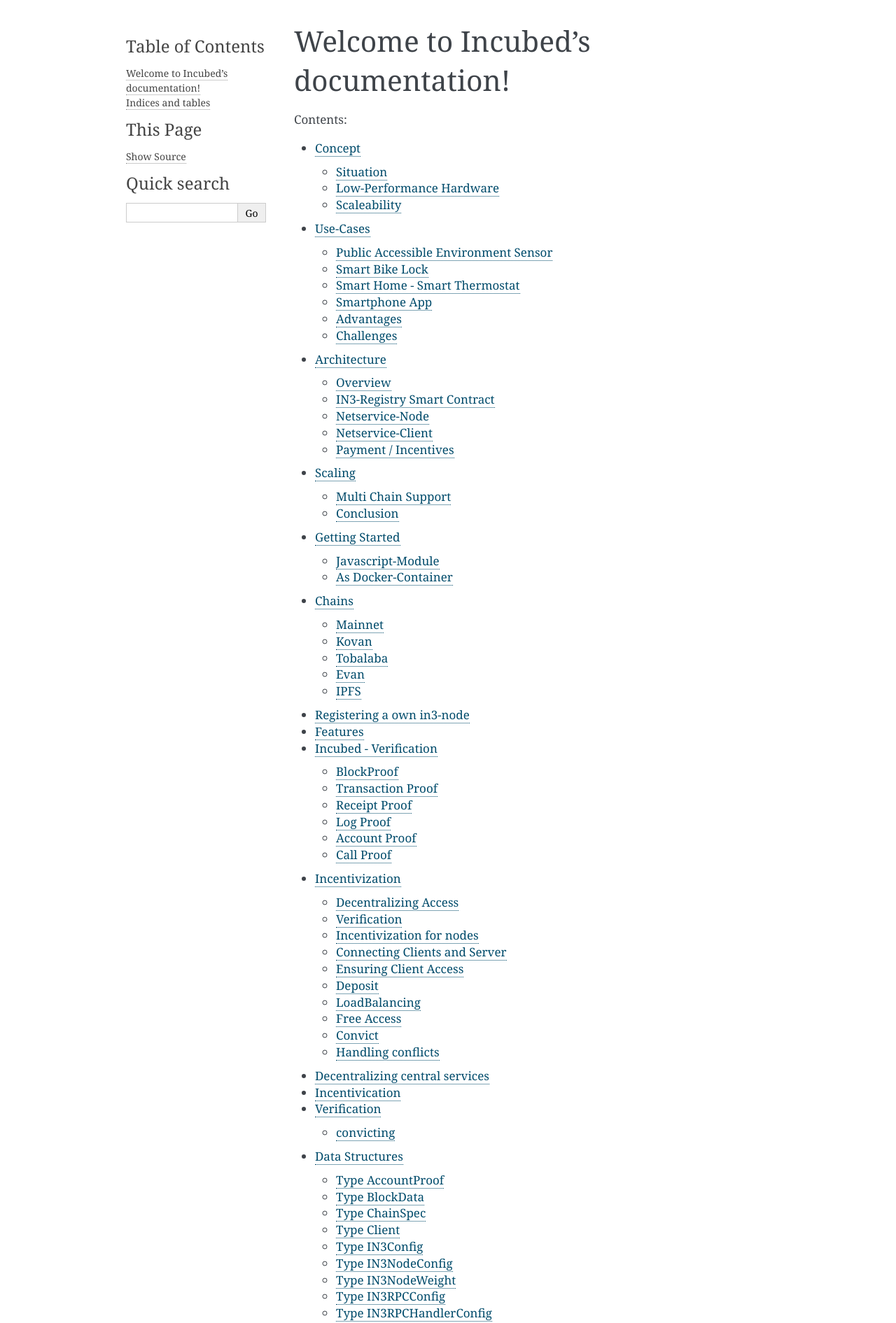
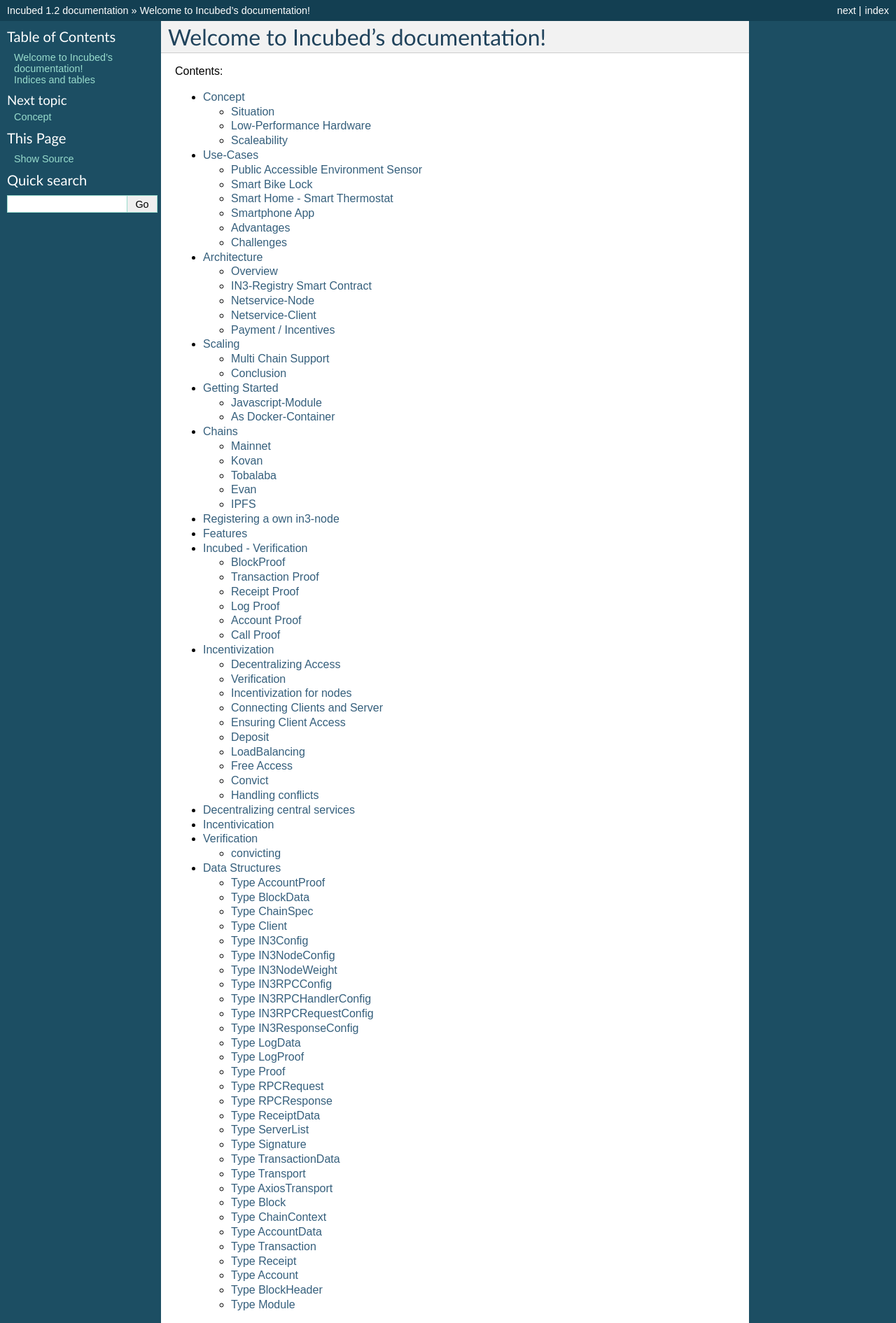
Before and after one commit to blockchainsllc/in3-legacy, a Sphinx documentation site: the page built from docs/index.rst, in a window 1280 px wide. Shown: the top 1891 px of the page at 70% size. Built offline with Sphinx 7.4.7, drawn with Linux system fonts in a browser that asks for light colours; some of the changed text lies outside the part shown.

Commit message:
changed theme

```diff
--- a/docs/conf.py
+++ b/docs/conf.py
@@ -98,7 +98,7 @@
 exclude_patterns = [u'_build', 'Thumbs.db', '.DS_Store']
 
 # The name of the Pygments (syntax highlighting) style to use.
-pygments_style = None
+pygments_style = 'sphinx'
 
 
 # -- Options for HTML output -------------------------------------------------
@@ -106,7 +106,8 @@
 # The theme to use for HTML and HTML Help pages.  See the documentation for
 # a list of builtin themes.
 #
-html_theme = 'alabaster'
+#html_theme = 'alabaster'
+html_theme = 'default'
 
 # Theme options are theme-specific and customize the look and feel of a theme
 # further.  For a list of options available for each theme, see the
```
